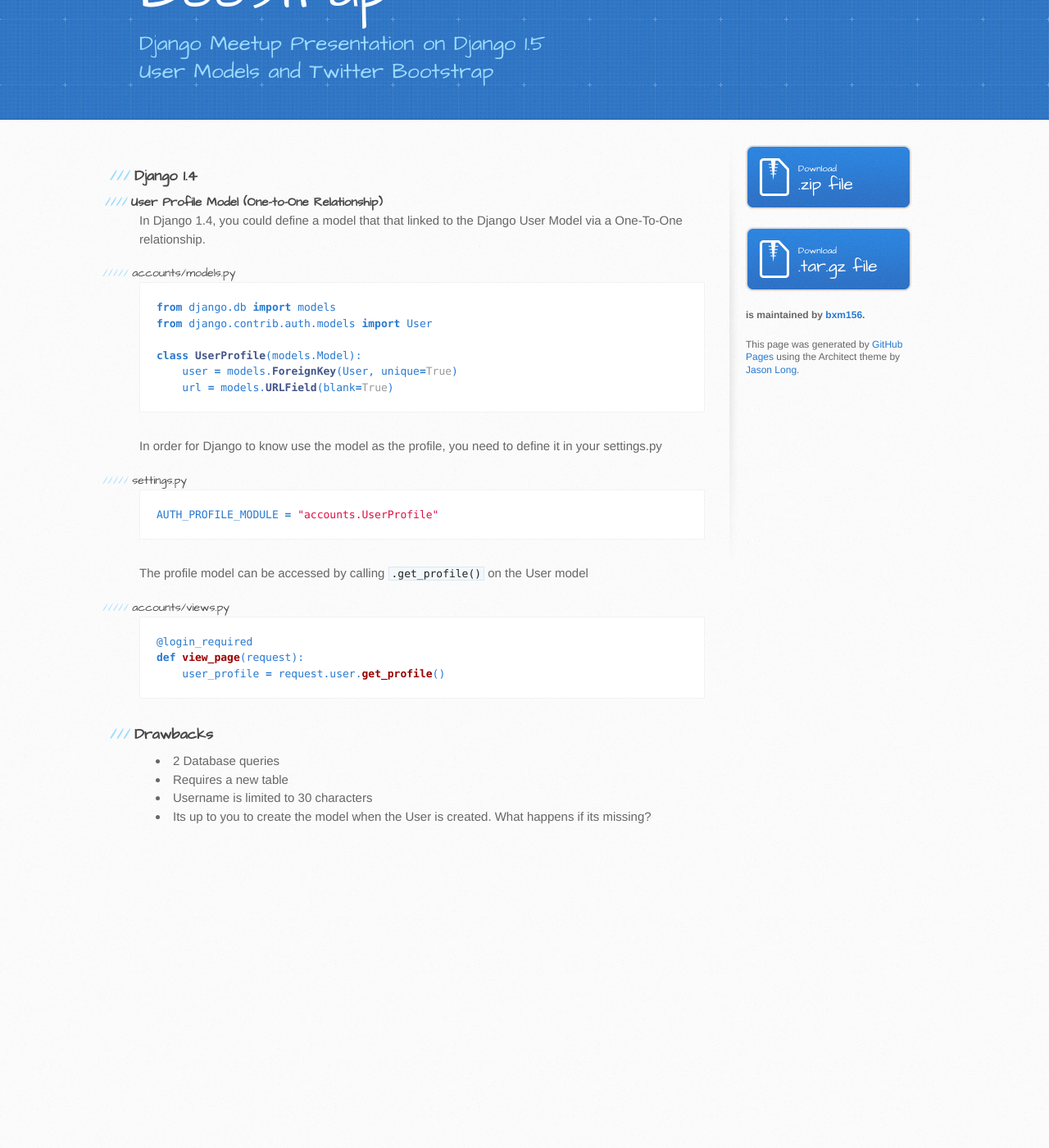
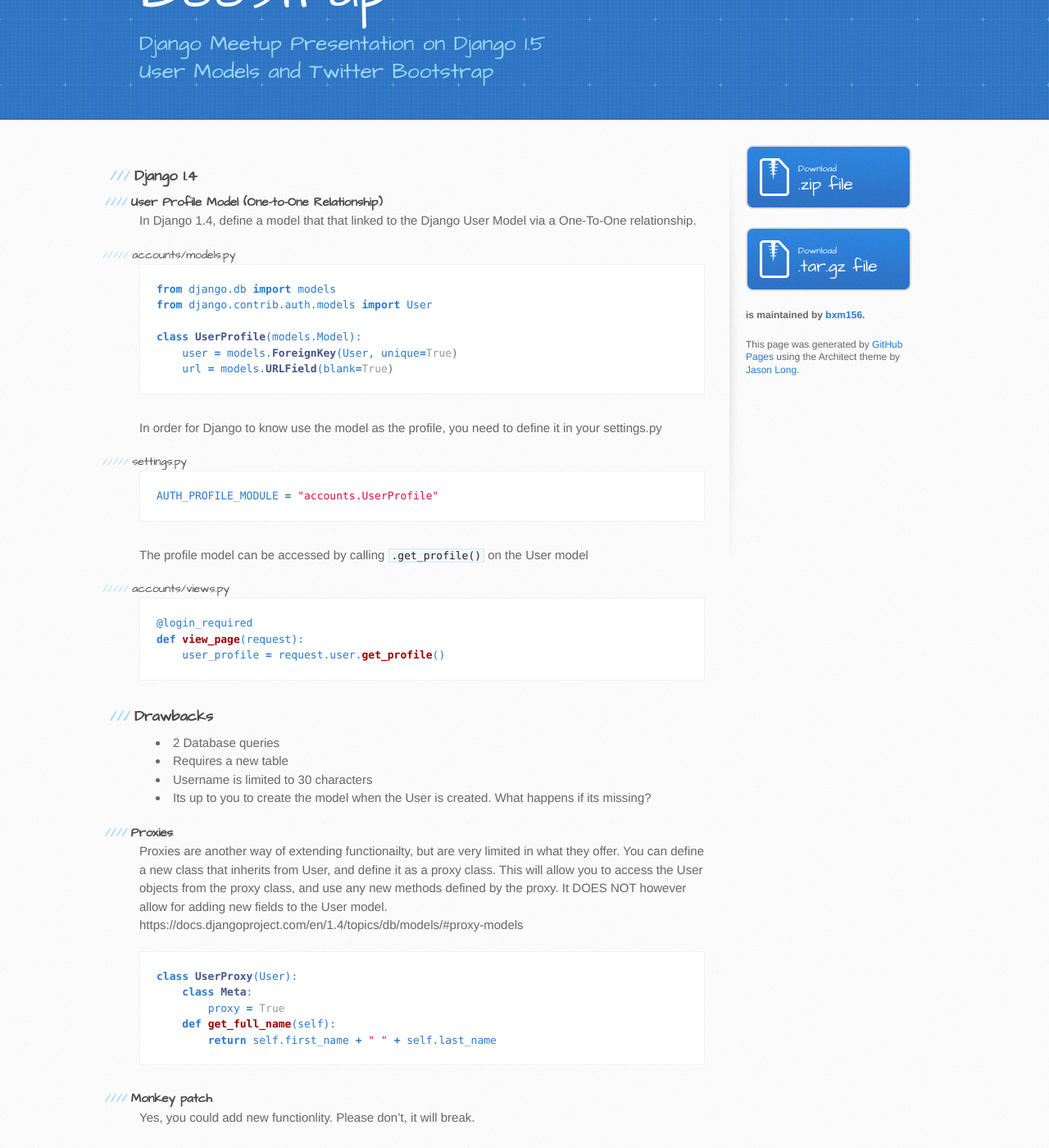
Before and after one commit to bxm156/django-meetup, a Jekyll site: the page built from 1.4/index.md, in a window 1280 px wide and 1400 px high, scrolled down 377 px. Shown: the whole window at 82% size. Built offline with Jekyll 4.4.1, drawn with Linux system fonts in a browser that asks for light colours; Markdown is read by kramdown in place of the engine named in the settings; before the commit the page ends 1427 px from its top, so only the background shows below that.

Commit message:
Added proxy info + link to 1.4

````diff
--- a/1.4/index.md
+++ b/1.4/index.md
@@ -39,3 +38,17 @@
 * Requires a new table
 * Username is limited to 30 characters
 * Its up to you to create the model when the User is created. What happens if its missing?
+
+#### Proxies
+Proxies are another way of extending functionailty, but are very limited in what they offer. You can define a new class that inherits from User, and define it as a proxy class. This will allow you to access the User objects from the proxy class, and use any new methods defined by the proxy. It DOES NOT however allow for adding new fields to the User model.
+https://docs.djangoproject.com/en/1.4/topics/db/models/#proxy-models
+```python
+class UserProxy(User):
+    class Meta:
+        proxy = True
+    def get_full_name(self):
+        return self.first_name + " " + self.last_name
+```
+
+#### Monkey patch
+Yes, you could add new functionlity. Please don't, it will break.
````
Also changed, not shown: other parts of 1.4/index.md (+1 -2 lines).
